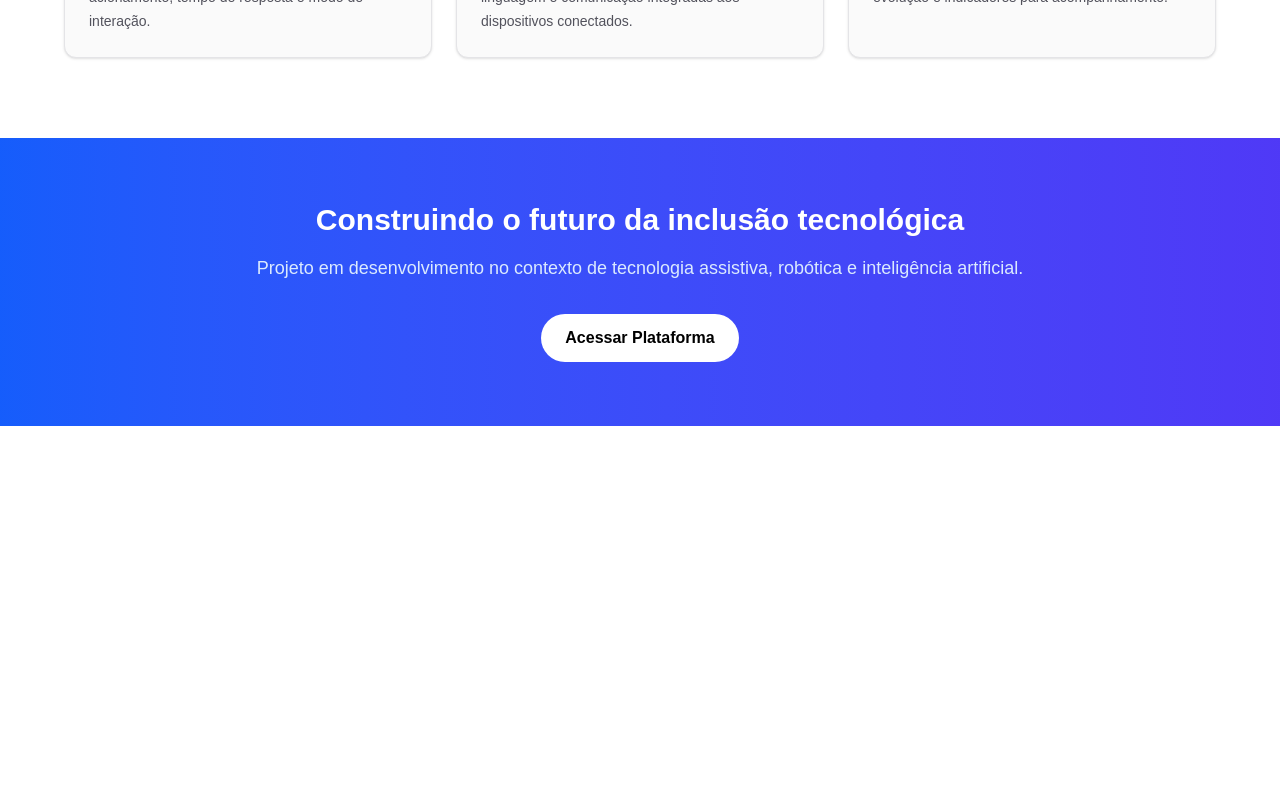
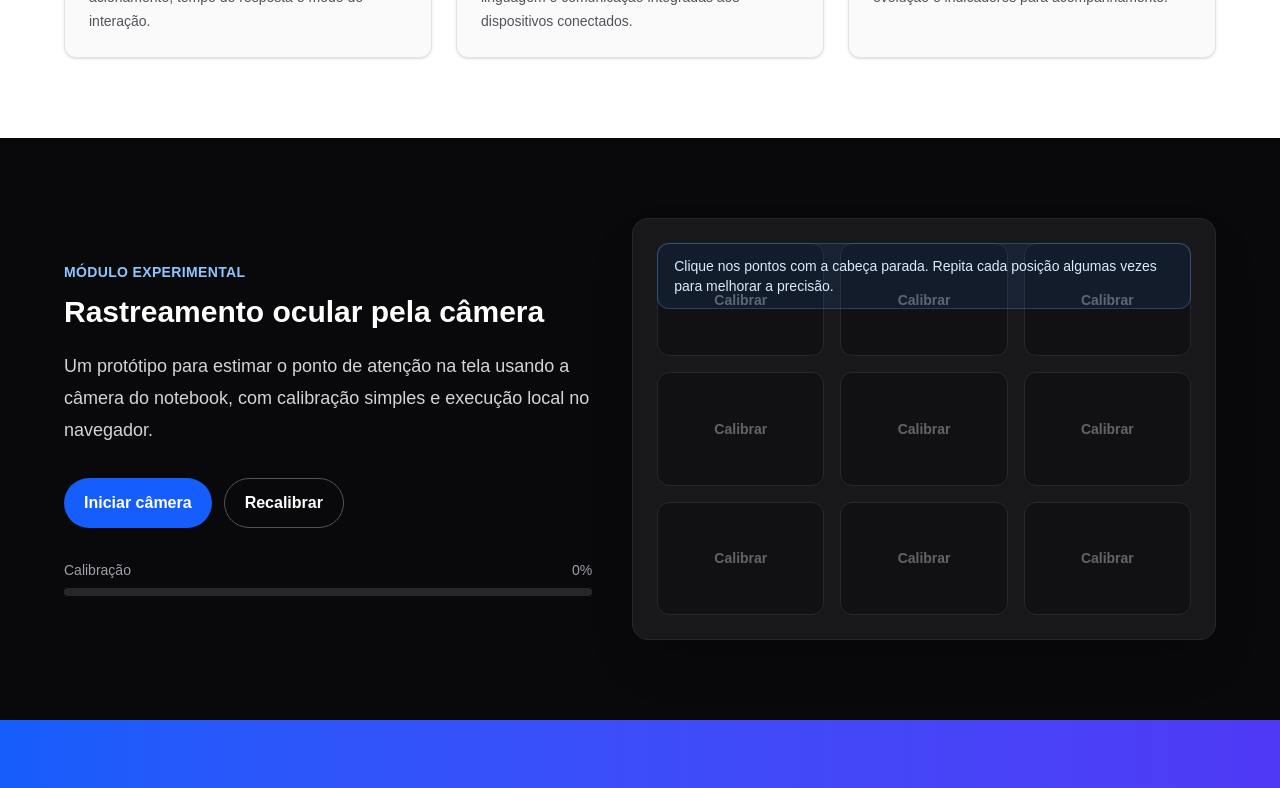
Before and after one commit to dougalex2000/test-doug, a Next.js app: page / in a window 1280 px wide. Shown: the part 1580-2368 px from the top of the page. Before the commit the page ends 2006 px from the top, so only its background shows below. Built offline with nearby package versions, Linux system fonts and the light colour scheme.

Commit message:
Add eye tracking prototype

```diff
--- /dev/null
+++ b/app/components/EyeTrackingDemo.tsx
@@ -0,0 +1,251 @@
+"use client";
+
+import { useCallback, useEffect, useMemo, useRef, useState } from "react";
+
+type GazeData = {
+  x: number;
+  y: number;
+};
+
+type WebGazer = {
+  begin: () => Promise<void> | void;
+  clearData: () => void;
+  end: () => void;
+  pause: () => void;
+  resume: () => void;
+  recordScreenPosition: (x: number, y: number, type: string) => void;
+  setGazeListener: (
+    listener: (data: GazeData | null, elapsedTime: number) => void,
+  ) => WebGazer;
+  showFaceFeedbackBox: (show: boolean) => WebGazer;
+  showFaceOverlay: (show: boolean) => WebGazer;
+  showPredictionPoints: (show: boolean) => WebGazer;
+  showVideoPreview: (show: boolean) => WebGazer;
+};
+
+declare global {
+  interface Window {
+    webgazer?: WebGazer;
+  }
+}
+
+const WEBGAZER_SCRIPT = "https://webgazer.cs.brown.edu/webgazer.js";
+
+const calibrationPoints = [
+  { id: "top-left", x: 14, y: 18 },
+  { id: "top-center", x: 50, y: 18 },
+  { id: "top-right", x: 86, y: 18 },
+  { id: "middle-left", x: 14, y: 50 },
+  { id: "center", x: 50, y: 50 },
+  { id: "middle-right", x: 86, y: 50 },
+  { id: "bottom-left", x: 14, y: 82 },
+  { id: "bottom-center", x: 50, y: 82 },
+  { id: "bottom-right", x: 86, y: 82 },
+];
+
+function loadWebGazer() {
+  if (window.webgazer) {
+    return Promise.resolve();
+  }
+
+  const existingScript = document.querySelector<HTMLScriptElement>(
+    `script[src="${WEBGAZER_SCRIPT}"]`,
+  );
+
+  if (existingScript) {
+    return new Promise<void>((resolve, reject) => {
+      existingScript.addEventListener("load", () => resolve(), { once: true });
+      existingScript.addEventListener("error", () => reject(), { once: true });
+    });
+  }
+
+  return new Promise<void>((resolve, reject) => {
+    const script = document.createElement("script");
+    script.src = WEBGAZER_SCRIPT;
+    script.async = true;
+    script.onload = () => resolve();
+    script.onerror = () => reject();
+    document.body.appendChild(script);
+  });
+}
+
+export default function EyeTrackingDemo() {
+  const [status, setStatus] = useState<"idle" | "loading" | "running" | "error">(
+    "idle",
+  );
+  const [gazePoint, setGazePoint] = useState<GazeData | null>(null);
+  const [calibrationClicks, setCalibrationClicks] = useState(0);
+  const [lastError, setLastError] = useState("");
+  const mountedRef = useRef(true);
+
+  const progress = useMemo(
+    () => Math.min(100, Math.round((calibrationClicks / 27) * 100)),
+    [calibrationClicks],
+  );
+
+  useEffect(() => {
+    return () => {
+      mountedRef.current = false;
+      window.webgazer?.end();
+    };
+  }, []);
+
+  const startTracking = useCallback(async () => {
+    try {
+      setStatus("loading");
+      setLastError("");
+
+      await loadWebGazer();
+
+      const webgazer = window.webgazer;
+
+      if (!webgazer) {
+        throw new Error("WebGazer não foi carregado.");
+      }
+
+      webgazer
+        .setGazeListener((data) => {
+          if (!mountedRef.current || !data) {
+            return;
+          }
+
+          setGazePoint({
+            x: Math.max(0, Math.min(window.innerWidth, data.x)),
+            y: Math.max(0, Math.min(window.innerHeight, data.y)),
+          });
+        })
+        .showVideoPreview(true)
+        .showPredictionPoints(false)
+        .showFaceOverlay(false)
+        .showFaceFeedbackBox(false);
+
+      await webgazer.begin();
+      webgazer.resume();
+      setStatus("running");
+    } catch (error) {
+      setStatus("error");
+      setLastError(
+        error instanceof Error
+          ? error.message
+          : "Não foi possível iniciar a câmera.",
+      );
+    }
+  }, []);
+
+  const stopTracking = useCallback(() => {
+    window.webgazer?.pause();
+    setStatus("idle");
+    setGazePoint(null);
+  }, []);
+
+  const resetCalibration = useCallback(() => {
+    window.webgazer?.clearData();
+    setCalibrationClicks(0);
+  }, []);
+
+  const calibrate = useCallback((xPercent: number, yPercent: number) => {
+    const x = (window.innerWidth * xPercent) / 100;
+    const y = (window.innerHeight * yPercent) / 100;
+
+    window.webgazer?.recordScreenPosition(x, y, "click");
+    setCalibrationClicks((current) => current + 1);
+  }, []);
+
+  return (
+    <section
+      id="rastreamento"
+      className="bg-zinc-950 px-6 py-20 text-white"
+    >
+      <div className="mx-auto grid max-w-6xl gap-10 lg:grid-cols-[0.95fr_1.05fr] lg:items-center">
+        <div>
+          <p className="text-sm font-semibold uppercase tracking-wide text-blue-300">
+            Módulo experimental
+          </p>
+          <h2 className="mt-3 text-3xl font-bold">
+            Rastreamento ocular pela câmera
+          </h2>
+          <p className="mt-5 text-lg leading-8 text-zinc-300">
+            Um protótipo para estimar o ponto de atenção na tela usando a câmera
+            do notebook, com calibração simples e execução local no navegador.
+          </p>
+
+          <div className="mt-8 flex flex-wrap gap-3">
+            {status === "running" ? (
+              <button
+                type="button"
+                onClick={stopTracking}
+                className="rounded-full bg-white px-5 py-3 font-semibold text-zinc-950 transition hover:bg-zinc-200"
+              >
+                Pausar
+              </button>
+            ) : (
+              <button
+                type="button"
+                onClick={startTracking}
+                disabled={status === "loading"}
+                className="rounded-full bg-blue-600 px-5 py-3 font-semibold text-white transition hover:bg-blue-700 disabled:cursor-wait disabled:bg-blue-400"
+              >
+                {status === "loading" ? "Iniciando..." : "Iniciar câmera"}
+              </button>
+            )}
+
+            <button
+              type="button"
+              onClick={resetCalibration}
+              className="rounded-full border border-zinc-600 px-5 py-3 font-semibold text-white transition hover:border-white"
+            >
+              Recalibrar
+            </button>
+          </div>
+
+          <div className="mt-8">
+            <div className="flex items-center justify-between text-sm text-zinc-400">
+              <span>Calibração</span>
+              <span>{progress}%</span>
+            </div>
+            <div className="mt-2 h-2 overflow-hidden rounded-full bg-zinc-800">
+              <div
+                className="h-full rounded-full bg-blue-500 transition-all"
+                style={{ width: `${progress}%` }}
+              />
+            </div>
+          </div>
+
+          {lastError ? (
+            <p className="mt-5 rounded-lg border border-red-400/40 bg-red-500/10 p-4 text-sm text-red-100">
+              {lastError}
+            </p>
+          ) : null}
+        </div>
+
+        <div className="relative min-h-[420px] rounded-2xl border border-zinc-800 bg-zinc-900 p-6 shadow-2xl">
+          <div className="grid h-full min-h-[372px] grid-cols-3 grid-rows-3 gap-4">
+            {calibrationPoints.map((point) => (
+              <button
+                key={point.id}
+                type="button"
+                onClick={() => calibrate(point.x, point.y)}
+                disabled={status !== "running"}
+                className="rounded-xl border border-zinc-700 bg-zinc-950 text-sm font-semibold text-zinc-300 transition hover:border-blue-400 hover:text-white disabled:cursor-not-allowed disabled:opacity-40"
+              >
+                Calibrar
+              </button>
+            ))}
+          </div>
+
+          <div className="pointer-events-none absolute inset-x-6 top-6 rounded-xl border border-blue-400/30 bg-blue-500/10 px-4 py-3 text-sm text-blue-100">
+            Clique nos pontos com a cabeça parada. Repita cada posição algumas
+            vezes para melhorar a precisão.
+          </div>
+        </div>
+      </div>
+
+      {status === "running" && gazePoint ? (
+        <div
+          className="pointer-events-none fixed z-50 h-5 w-5 -translate-x-1/2 -translate-y-1/2 rounded-full border-2 border-white bg-blue-500 shadow-[0_0_30px_rgba(59,130,246,0.85)]"
+          style={{ left: gazePoint.x, top: gazePoint.y }}
+        />
+      ) : null}
+    </section>
+  );
+}
--- a/app/page.tsx
+++ b/app/page.tsx
@@ -1,3 +1,5 @@
+import EyeTrackingDemo from "./components/EyeTrackingDemo";
+
 export default function Home() {
   return (
     <div className="min-h-screen bg-gradient-to-br from-blue-50 via-white to-indigo-100 dark:from-black dark:to-zinc-900">
@@ -27,7 +29,7 @@ export default function Home() {
             ecossistema acessível, flexível e mensurável.
           </p>
 
-          <div className="mt-8 flex justify-center gap-4">
+          <div className="mt-8 flex flex-wrap justify-center gap-4">
             <a
               href="#sobre"
               className="rounded-full bg-blue-600 px-6 py-3 font-semibold transition hover:bg-blue-700"
@@ -40,6 +42,13 @@ export default function Home() {
               className="rounded-full border border-white px-6 py-3 font-semibold transition hover:bg-white hover:text-black"
             >
               Ver Módulos
+            </a>
+
+            <a
+              href="#rastreamento"
+              className="rounded-full border border-blue-300 px-6 py-3 font-semibold text-blue-100 transition hover:bg-blue-100 hover:text-blue-950"
+            >
+              Testar Câmera
             </a>
           </div>
         </div>
@@ -135,6 +144,8 @@ export default function Home() {
         </div>
       </section>
 
+      <EyeTrackingDemo />
+
       {/* FOOTER / CTA */}
       <section className="bg-gradient-to-r from-blue-600 to-indigo-600 py-16 text-center text-white">
         <h2 className="text-3xl font-bold">
@@ -147,10 +158,10 @@ export default function Home() {
         </p>
 
         <a
-          href="#sobre"
+          href="#rastreamento"
           className="mt-8 inline-block rounded-full bg-white px-6 py-3 font-semibold text-black transition hover:bg-zinc-200"
         >
-          Acessar Plataforma
+          Testar Rastreamento Ocular
         </a>
       </section>
     </div>
```
Also changed, not shown: 1 other file (tests, documents, lock files or other folders).
